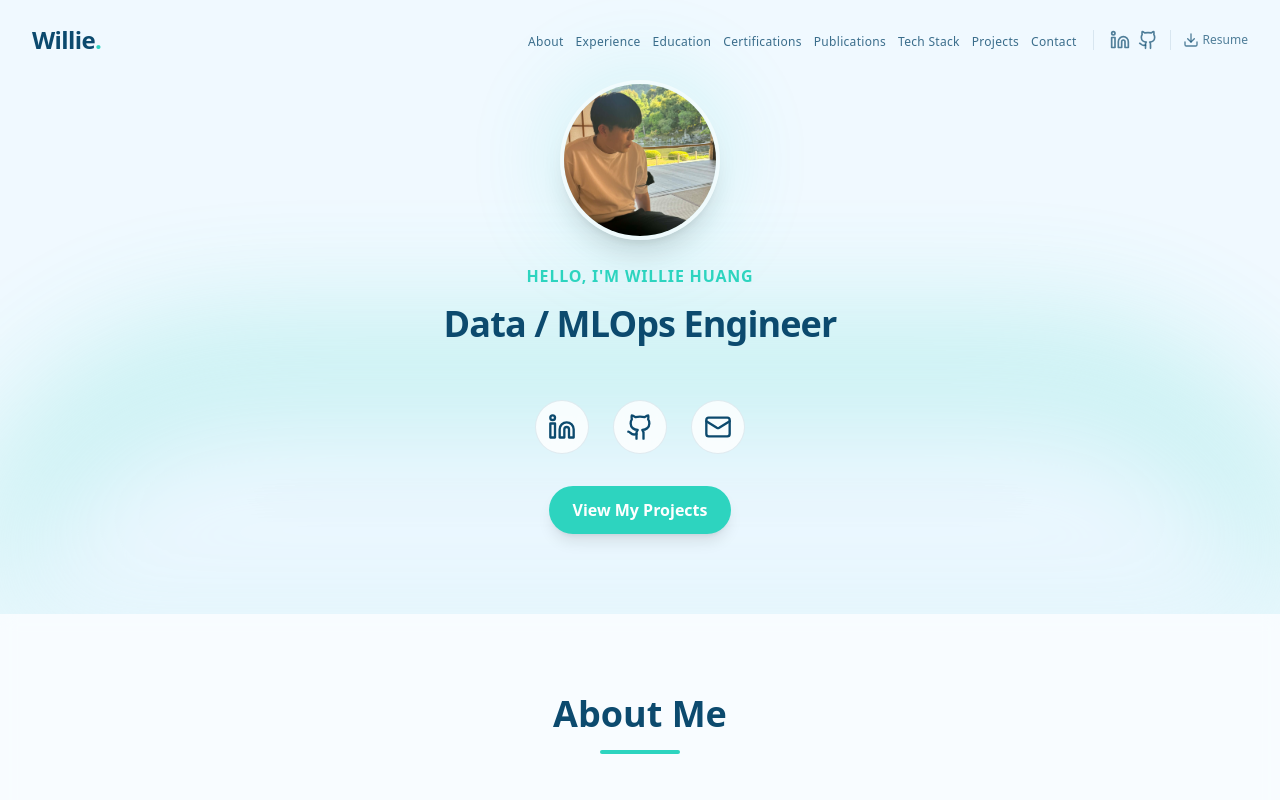
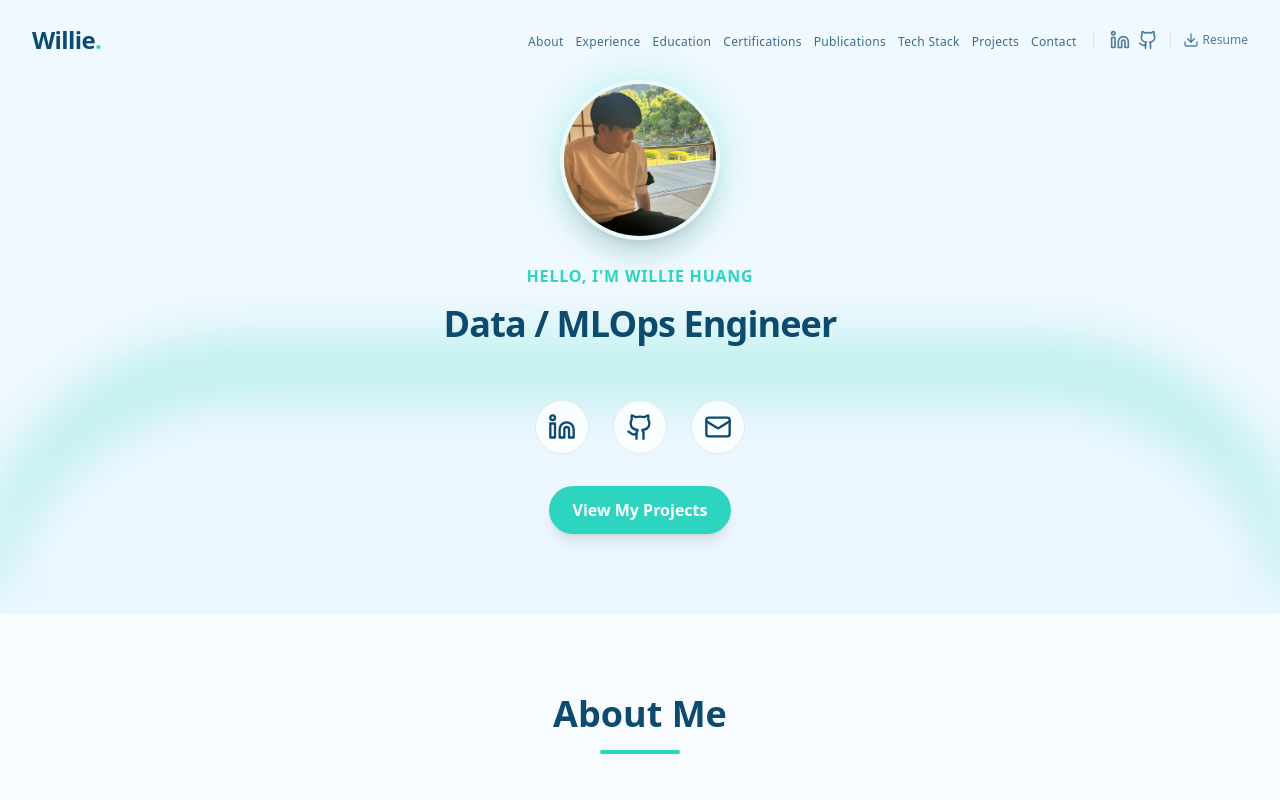
Before and after one commit to tyc30827/tyc30827.github.io, a Next.js app: page / in a window 1280 px wide. Shown: the top 800 px of the page. Built offline with nearby package versions, Linux system fonts and the light colour scheme.

Commit message:
feat: improve ux

```diff
--- a/src/components/Hero.jsx
+++ b/src/components/Hero.jsx
@@ -9,10 +9,10 @@ const Hero = () => {
 
     return (
         <section className="relative flex flex-col items-center justify-center overflow-hidden text-center px-4 py-16 md:py-20">
-            {/* Background Wave Animation */}
-            <div className="absolute inset-0 z-0 opacity-30">
+            {/* Background Wave Animation - Optimized */}
+            <div className="absolute inset-0 z-0 opacity-25">
                 <motion.div
-                    className="absolute bottom-0 left-0 right-0 h-64 bg-ocean-accent blur-3xl rounded-t-full"
+                    className="absolute bottom-0 left-0 right-0 h-64 bg-ocean-accent blur-xl rounded-t-full will-change-transform"
                     animate={{
                         y: [0, -20, 0],
                         scale: [1, 1.05, 1],
@@ -24,7 +24,7 @@ const Hero = () => {
                     }}
                 />
                 <motion.div
-                    className="absolute bottom-[-50px] left-0 right-0 h-64 bg-ocean-light blur-3xl rounded-t-full"
+                    className="absolute bottom-[-50px] left-0 right-0 h-64 bg-ocean-light blur-xl rounded-t-full will-change-transform"
                     animate={{
                         y: [0, -30, 0],
                         scale: [1, 1.1, 1],
@@ -54,8 +54,8 @@ const Hero = () => {
                             className="w-full h-full object-cover"
                         />
                     </div>
-                    {/* Glow Effect */}
-                    <div className="absolute inset-0 bg-ocean-accent/30 blur-2xl rounded-full -z-10 scale-110 animate-pulse"></div>
+                    {/* Glow Effect - Optimized */}
+                    <div className="absolute inset-0 bg-ocean-accent/20 blur-lg rounded-full -z-10 scale-110 will-change-transform" style={{animation: 'pulse 3s cubic-bezier(0.4, 0, 0.6, 1) infinite'}}></div>
                 </motion.div>
 
                 <motion.h2
```
